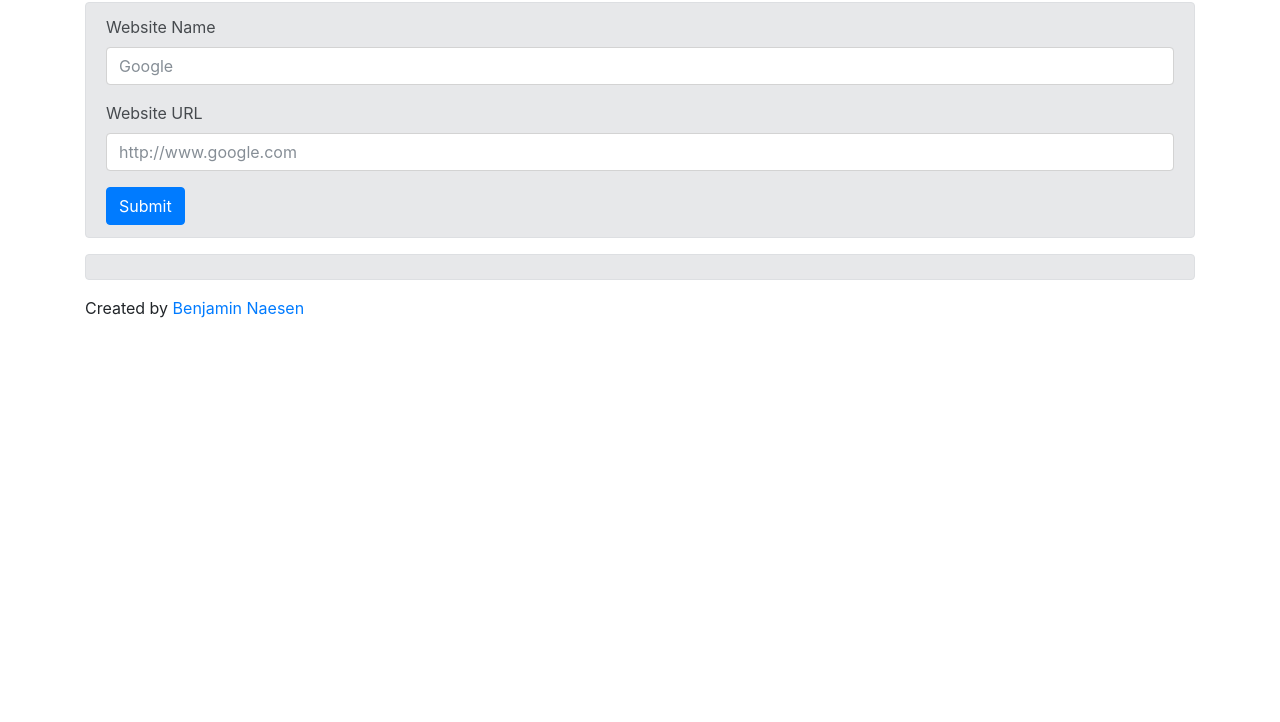
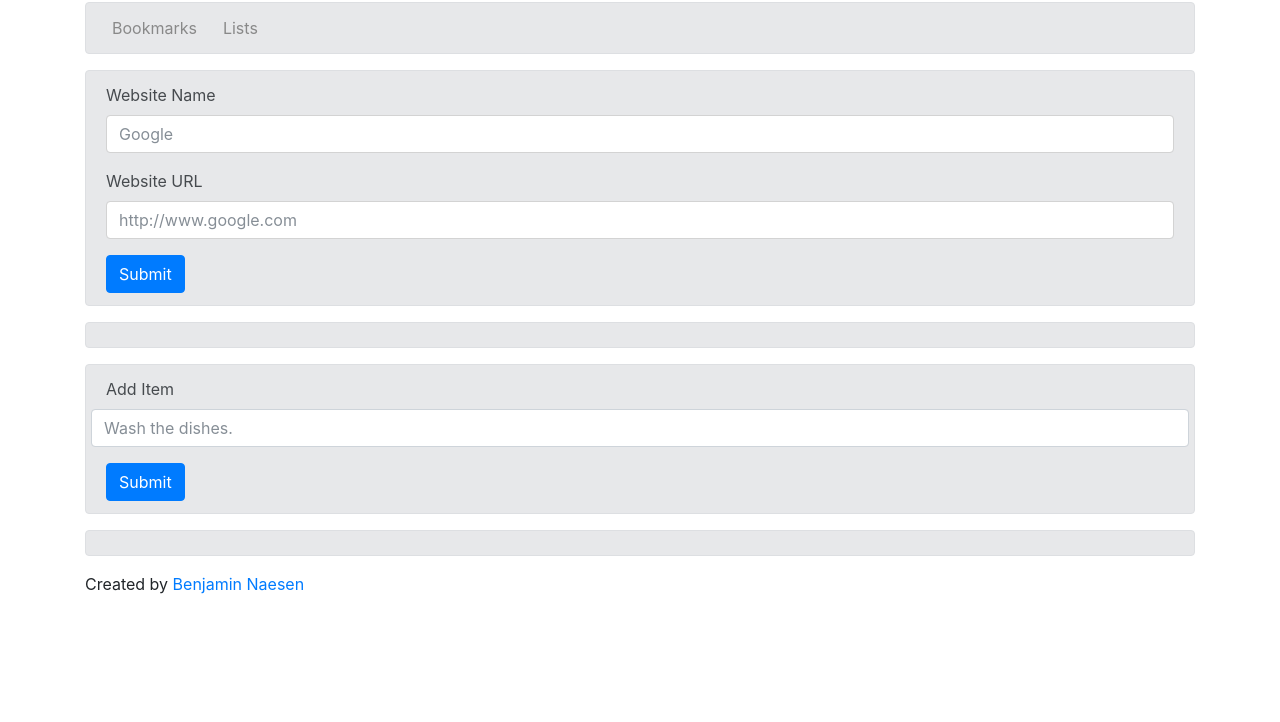
Before and after one commit to benjaminnaesen/BookmarkJS, a plain HTML site: page src/index.html in a window 1280 px wide. Shown: the part 78-800 px from the top of the page. Drawn offline with nearby package versions, Linux system fonts and the light colour scheme.

Commit message:
LocalStorage => OpenTab

```diff
--- a/src/css/style.css
+++ b/src/css/style.css
@@ -18,3 +18,35 @@ body {
 .right {
     text-align: right;
 }
+
+/* Style the tab */
+div.tab {
+    overflow: hidden;
+}
+
+/* Style the buttons inside the tab */
+div.tab button {
+    background-color: inherit;
+    float: left;
+    border: none;
+    outline: none;
+    cursor: pointer;
+    margin-right: 14px;
+    transition: 0.3s;
+    color: #898989;
+}
+
+/* Change background color of buttons on hover */
+div.tab button:hover {
+    color: #222222;
+}
+
+/* Create an active/current tablink class */
+div.tab button.active {
+    color: #222222;
+}
+
+/* Style the tab content */
+.tabcontent {
+    display: none;
+}
--- a/src/index.html
+++ b/src/index.html
@@ -6,7 +6,7 @@
     <meta http-equiv="X-UA-Compatible" content="IE=edge">
     <meta name="viewport" content="width=device-width, initial-scale=1">
 
-    <title>BookmarkJS</title>
+    <title>BrowserAssistentJS</title>
 
     <!-- Bootstrap core CSS -->
     <link href="css/bootstrap.min.css" rel="stylesheet">
@@ -17,11 +17,15 @@
 
     <div class="container">
         <div class="header clearfix">
-            <nav>
-            </nav>
-            <h3 class="text-muted">BookmarkJS</h3>
+            <h3 class="text-muted">BrowserAssistentJS</h3>
         </div>
 
+        <div class="alert alert-secondary tab">
+            <button id="bookmarkTab" class="tablinks" onclick="openTab(event, 'bookmarkContainer')">Bookmarks</button>
+            <button id="listTab" class="tablinks" onclick="openTab(event, 'listContainer')">Lists</button>
+        </div>
+
+        <div id="bookmarkContainer">
             <div class="alert alert-secondary">
                 <form id="myForm">
                     <div class="form-group">
@@ -43,19 +47,43 @@
                     </div>
                 </div>
             </div>
+        </div>
+
+        <div id="listContainer">
+            <div class="alert alert-secondary">
+                <form id="myForm2">
+                    <div class="form-group">
+                        <label>Add Item</label>
+                        <div class="row">
+                            <input type="text" class="form-control" id="itemName" placeholder="Wash the dishes.">
+                        </div>
+                    </div>
+
+                    <button type="submit" class="btn btn-primary">Submit</button>
+                </form>
+            </div>
+
+            <div class="row marketing">
+                <div class="col-lg-12">
+                    <div id="divLists" class="alert alert-secondary">
+
+                    </div>
+                </div>
+            </div>
+        </div>
 
         <footer class="footer">
-            <p>Created by <a href="http://benjamin.naesen.be">Benjamin Naesen</a></p>
+            <p>Created by
+                <a href="http://benjamin.naesen.be">Benjamin Naesen</a>
+            </p>
         </footer>
 
     </div>
     <!-- /container -->
 
-    <script
-    src="https://code.jquery.com/jquery-3.2.1.js"
-    integrity="sha256-DZAnKJ/6XZ9si04Hgrsxu/8s717jcIzLy3oi35EouyE="
+    <script src="https://code.jquery.com/jquery-3.2.1.js" integrity="sha256-DZAnKJ/6XZ9si04Hgrsxu/8s717jcIzLy3oi35EouyE=" crossorigin="anonymous"></script>
+    <script src="https://cdnjs.cloudflare.com/ajax/libs/popper.js/1.11.0/umd/popper.min.js" integrity="sha384-b/U6ypiBEHpOf/4+1nzFpr53nxSS+GLCkfwBdFNTxtclqqenISfwAzpKaMNFNmj4"
         crossorigin="anonymous"></script>
-    <script src="https://cdnjs.cloudflare.com/ajax/libs/popper.js/1.11.0/umd/popper.min.js" integrity="sha384-b/U6ypiBEHpOf/4+1nzFpr53nxSS+GLCkfwBdFNTxtclqqenISfwAzpKaMNFNmj4" crossorigin="anonymous"></script>
     <script src="js/bootstrap.min.js"></script>
     <script src="js/main.js"></script>
 </body>
--- a/src/js/main.js
+++ b/src/js/main.js
@@ -1,5 +1,9 @@
 var siteNameInput = document.getElementById('siteName');
 var siteURLInput = document.getElementById('siteURL');
+
+var openTabs = localStorage.getItem('tab');
+openTabs = openTabs.slice(0, -9) + "Tab";
+document.getElementById(openTabs).click();
 
 // Listen for submissions
 document.getElementById('myForm').addEventListener('submit', (e) => {
@@ -125,3 +129,29 @@ function fetchBookmarks() {
     }
 
 }
+
+function openTab(evt, tabName){
+    // Declare all variables
+    var i, tabcontent, tablinks;
+
+    // Get all elements with class="tabcontent" and hide them
+    tabcontent = document.getElementsByClassName("tabcontent");
+    for (i = 0; i < tabcontent.length; i++) {
+        tabcontent[i].style.display = "none";
+    }
+
+    // Get all elements with class="tablinks" and remove the class "active"
+    tablinks = document.getElementsByClassName("tablinks");
+    for (i = 0; i < tablinks.length; i++) {
+        tablinks[i].className = tablinks[i].className.replace(" active", "");
+    }
+
+    document.getElementById('bookmarkContainer').style.display = "none";
+    document.getElementById('listContainer').style.display = "none";
+    // Show the current tab, and add an "active" class to the button that opened the tab
+    document.getElementById(tabName).style.display = "block";
+    evt.currentTarget.className += " active";
+
+    // Save
+    localStorage.setItem('tab', tabName);
+}
```
Also changed, not shown: src/js/bookmark.js (added, +8 -0 lines). Lines whose indentation alone changed are shown as unchanged.
